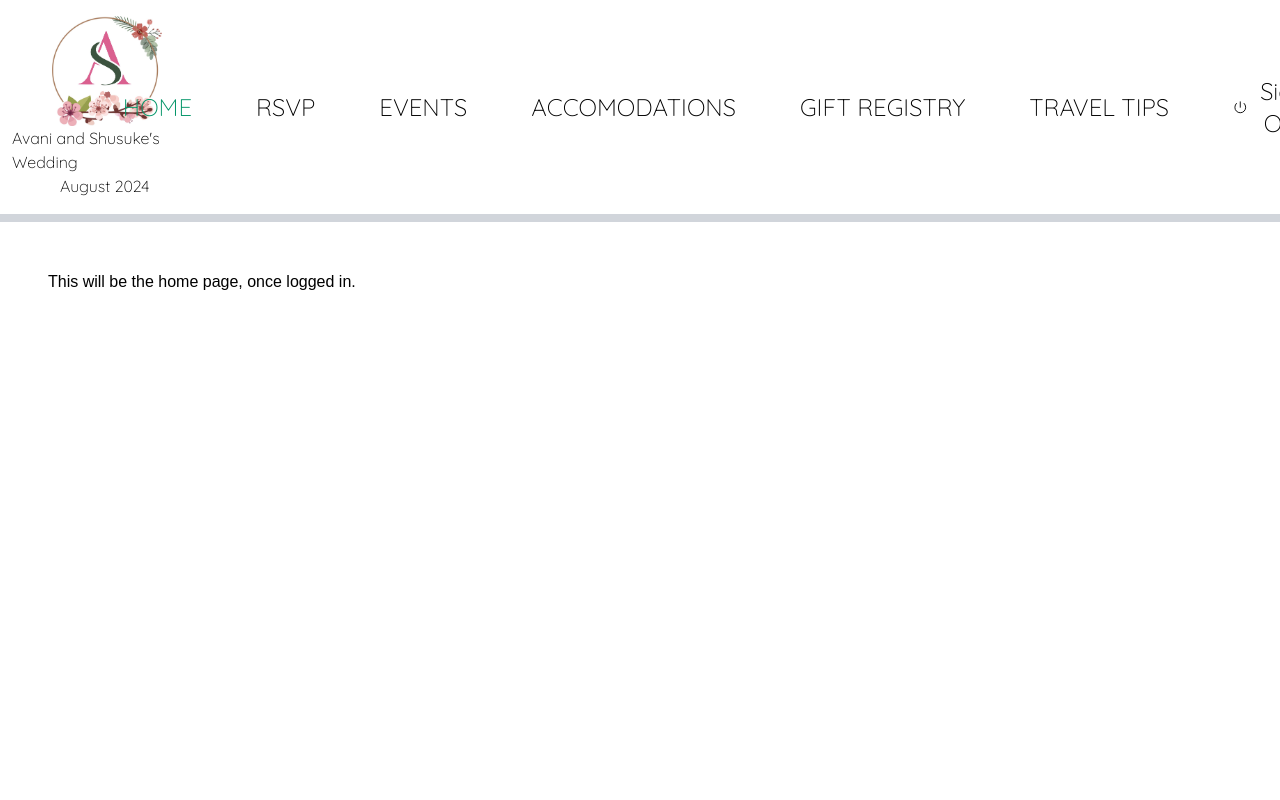
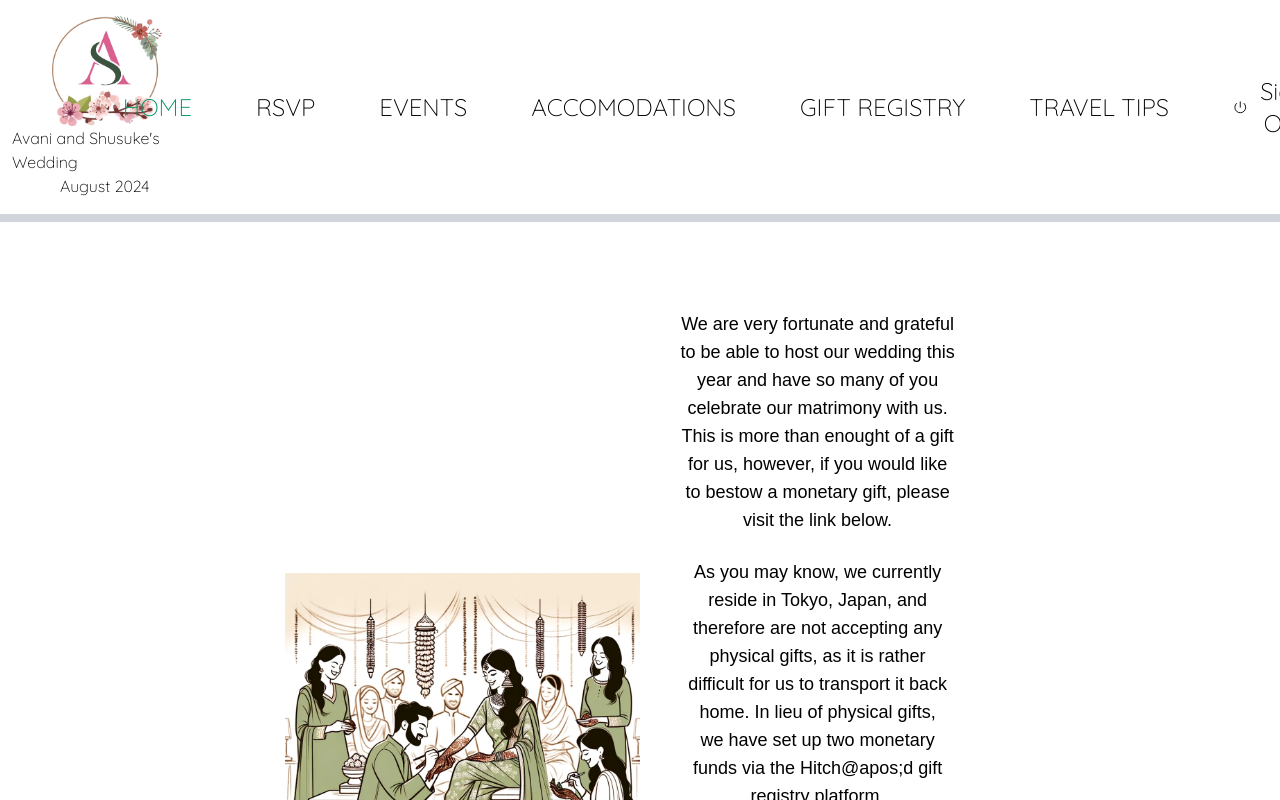
Before and after one commit to AvaniPai/nextjs-tutorial, a Next.js app: page /wedding in a window 1280 px wide. Shown: the top 800 px of the page. Built offline with nearby package versions, Linux system fonts and the light colour scheme; a web font is replaced by a local one.

Commit message:
made rayout of home

```diff
--- /dev/null
+++ b/app/ui/home/our-story.tsx
@@ -0,0 +1,105 @@
+import Image from 'next/image';
+
+export default function OurStory(){
+	return (
+		<div className="flex grid grid-rows-3 items-center justify-center mx-auto md:w-3/5 h-auto">
+			<OurStoryBlock1/>
+			<OurStoryBlock2/>
+			<OurStoryBlock3/>
+		</div>
+	)
+}
+
+export function OurStoryBlock1(){
+	return (
+		<div className="grid grid-cols-2 w-full h-full justify-self-center">
+			<div className="hidden items-center justify-center md:flex">
+				<Image
+					src="/events/mehendi.png"
+					width={400}
+					height={800}
+					className="styles.image hidden md:flex"
+					alt="Illustration of each wedding event."
+				/>
+			</div>
+			<div className="text-center p-10">
+				<article className="text-pretty text-lg">We are very fortunate and grateful to be able to host our wedding this year and have so many of you celebrate our matrimony with us.
+					This is more than enought of a gift for us, however, if you would like to bestow a monetary gift, please visit the link below.
+				</article>
+				<br/>
+				<article className="text-pretty text-lg">As you may know, we currently reside in Tokyo, Japan, and therefore are not accepting any physical gifts, as it is rather difficult for us
+					to transport it back home. In lieu of physical gifts, we have set up two monetary funds via the Hitch@apos;d gift registry platform.
+				</article>
+				<br/>
+				<article className="text-pretty text-lg">The first is a honeymoon fund and the second is a charity fund. If you choose to make a contribution, you are more than welcome to pick one or the other or even split your contribution between the two funds.
+				</article>
+				<br/>
+				<article className="text-lg text-yellow-900">Please enter the following password to view the regsitry page.</article>
+				<br/>
+				<h2 className="text-xl text-bold">Password: Fionashome301</h2>
+            </div>
+		</div>
+	)
+}
+export function OurStoryBlock2(){
+	return (
+		<div className="grid grid-cols-2 w-full h-full justify-self-center">
+			<div className="text-center p-10">
+				<article className="text-pretty text-lg">We are very fortunate and grateful to be able to host our wedding this year and have so many of you celebrate our matrimony with us.
+					This is more than enought of a gift for us, however, if you would like to bestow a monetary gift, please visit the link below.
+				</article>
+				<br/>
+				<article className="text-pretty text-lg">As you may know, we currently reside in Tokyo, Japan, and therefore are not accepting any physical gifts, as it is rather difficult for us
+					to transport it back home. In lieu of physical gifts, we have set up two monetary funds via the Hitch@apos;d gift registry platform.
+				</article>
+				<br/>
+				<article className="text-pretty text-lg">The first is a honeymoon fund and the second is a charity fund. If you choose to make a contribution, you are more than welcome to pick one or the other or even split your contribution between the two funds.
+				</article>
+				<br/>
+				<article className="text-lg text-yellow-900">Please enter the following password to view the regsitry page.</article>
+				<br/>
+				<h2 className="text-xl text-bold">Password: Fionashome301</h2>
+            </div>
+			<div className="hidden items-center justify-center md:flex">
+				<Image
+					src="/events/mehendi.png"
+					width={400}
+					height={800}
+					className="styles.image hidden md:flex"
+					alt="Illustration of each wedding event."
+				/>
+			</div>
+		</div>
+	)
+}
+export function OurStoryBlock3(){
+	return (
+		<div className="grid grid-cols-2 w-full h-full justify-self-center">
+			<div className="hidden items-center justify-center md:flex">
+				<Image
+					src="/events/mehendi.png"
+					width={400}
+					height={800}
+					className="styles.image hidden md:flex"
+					alt="Illustration of each wedding event."
+				/>
+			</div>
+			<div className="text-center p-10">
+				<article className="text-pretty text-lg">We are very fortunate and grateful to be able to host our wedding this year and have so many of you celebrate our matrimony with us.
+					This is more than enought of a gift for us, however, if you would like to bestow a monetary gift, please visit the link below.
+				</article>
+				<br/>
+				<article className="text-pretty text-lg">As you may know, we currently reside in Tokyo, Japan, and therefore are not accepting any physical gifts, as it is rather difficult for us
+					to transport it back home. In lieu of physical gifts, we have set up two monetary funds via the Hitch@apos;d gift registry platform.
+				</article>
+				<br/>
+				<article className="text-pretty text-lg">The first is a honeymoon fund and the second is a charity fund. If you choose to make a contribution, you are more than welcome to pick one or the other or even split your contribution between the two funds.
+				</article>
+				<br/>
+				<article className="text-lg text-yellow-900">Please enter the following password to view the regsitry page.</article>
+				<br/>
+				<h2 className="text-xl text-bold">Password: Fionashome301</h2>
+            </div>
+		</div>
+	)
+}
--- a/app/wedding/gift-registry/page.tsx
+++ b/app/wedding/gift-registry/page.tsx
@@ -18,7 +18,7 @@ export default function Page() {
                     </article>
                     <br/>
                     <article className="text-pretty text-lg">As you may know, we currently reside in Tokyo, Japan, and therefore are not accepting any physical gifts, as it is rather difficult for us
-                        to transport it back home. In lieu of physical gifts, we have set up two monetary funds via the Hitch@apos;d gift registry platform.
+                        to transport it back home. In lieu of physical gifts, we have set up two monetary funds via the Hitch&apos;d gift registry platform.
                     </article>
                     <br/>
                     <article className="text-pretty text-lg">The first is a honeymoon fund and the second is a charity fund. If you choose to make a contribution, you are more than welcome to pick one or the other or even split your contribution between the two funds.
--- a/app/wedding/page.tsx
+++ b/app/wedding/page.tsx
@@ -1,3 +1,13 @@
+import OurStory from '@/app/ui/home/our-story';
+
 export default function Page() {
-    return <p>This will be the home page, once logged in.</p>;
+    return (
+        <main className='w-full h-full justify-center items-center'>
+            {/* <h1 className={`${lusitana.className} mb-4 text-xl md:text-2xl`}>
+                Events
+            </h1> */}
+
+            <OurStory/>
+        </main>
+    );
 }
--- a/package.json
+++ b/package.json
@@ -11,14 +11,14 @@
   },
   "dependencies": {
     "@heroicons/react": "^2.0.18",
-    "@next/third-parties": "^14.2.3",
+    "@next/third-parties": "^14.2.4",
     "@tailwindcss/forms": "^0.5.7",
     "@types/node": "20.5.7",
     "@vercel/postgres": "^0.5.1",
     "autoprefixer": "10.4.15",
     "bcrypt": "^5.1.1",
     "clsx": "^2.0.0",
-    "next": "^14.2.3",
+    "next": "^14.2.4",
     "next-auth": "^5.0.0-beta.18",
     "postcss": "8.4.31",
     "react": "18.2.0",
```
Also changed, not shown: 1 other file (tests, documents, lock files or other folders).
